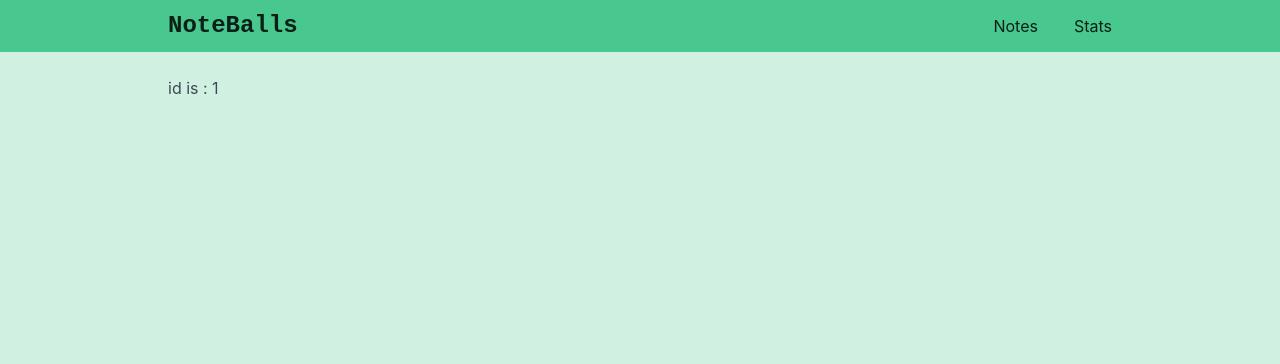
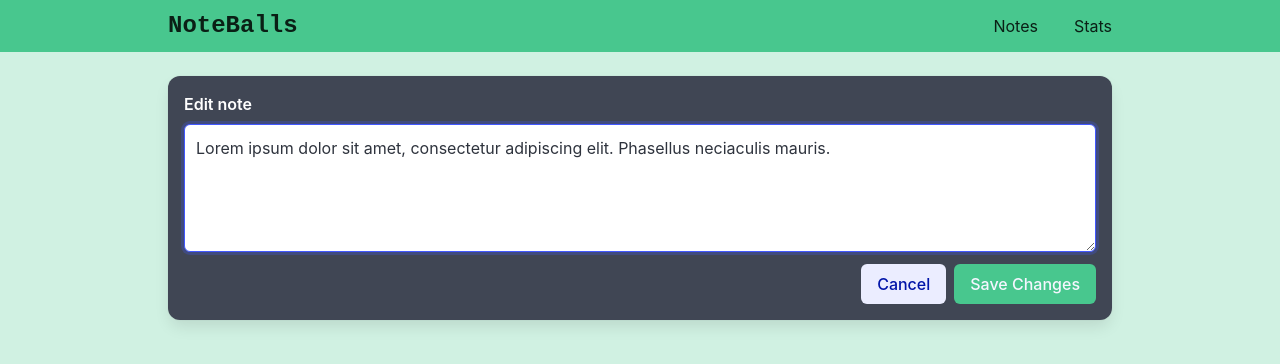
Before and after one commit to Sidone12/NoteBalls, a Vue app: page /editNote/1 in a window 1280 px wide. Shown: the top 364 px of the page. Built offline with nearby package versions, Linux system fonts and the light colour scheme.

Commit message:
refactore: upd ViewEditNote for updating notes and its functionality

```diff
--- a/src/views/ViewEditNote.vue
+++ b/src/views/ViewEditNote.vue
@@ -1,13 +1,35 @@
 <template>
-  <div>
-    id is : {{ $route.params.id }}
-  </div>
+  <AddEditNote label="Edit note" bgColor="grey" v-model="noteContent" ref="addEditNoteRef"
+    placeholder="Edit a new note">
+    <template #buttons>
+      <button @click="router.back()" class="button is-link is-light mr-2">
+        Cancel
+      </button>
+      <button :disabled="!noteContent.trim()" @click="updateNote" class="button is-link has-background-success">
+        Save Changes
+      </button>
+    </template>
+  </AddEditNote>
 </template>
 
 <script lang="ts" setup>
+import { ref } from 'vue';
+import AddEditNote from '@/components/AddEditNote.vue';
+import { useStoreNotes } from '@/stores/storeNotes';
+import { useRoute, useRouter } from 'vue-router';
+
+const store = useStoreNotes();
+const route = useRoute();
+const router = useRouter();
+
+const noteContent = ref('');
+
+noteContent.value = store.getNoteById(Number(route.params.id));
+
+const updateNote = () => {
+  if (!noteContent.value.trim()) return;
+  store.updateNote(Number(route.params.id), noteContent.value.trim());
+  router.back();
+};
 
 </script>
-
-<style>
-
-</style>
```
